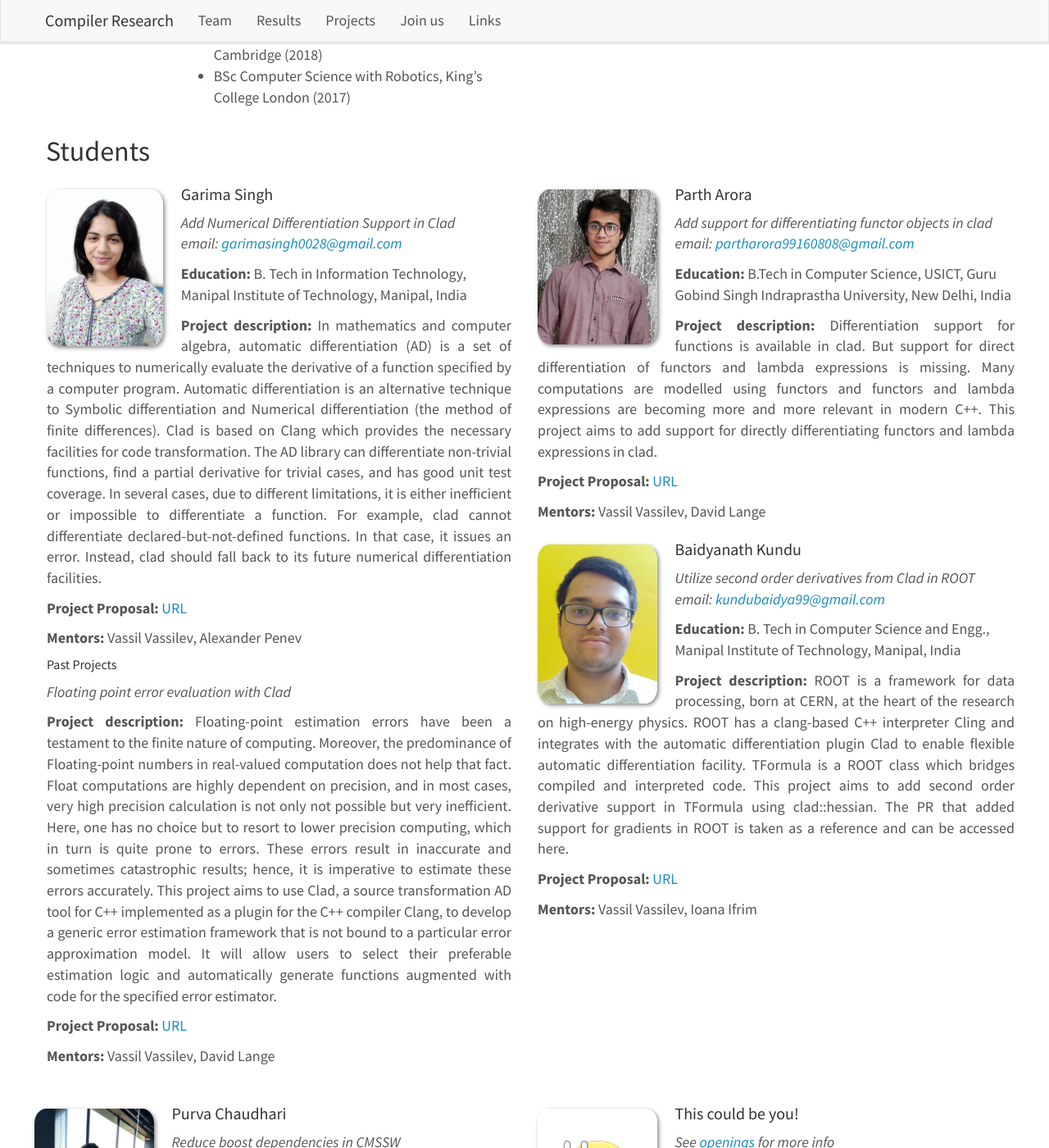
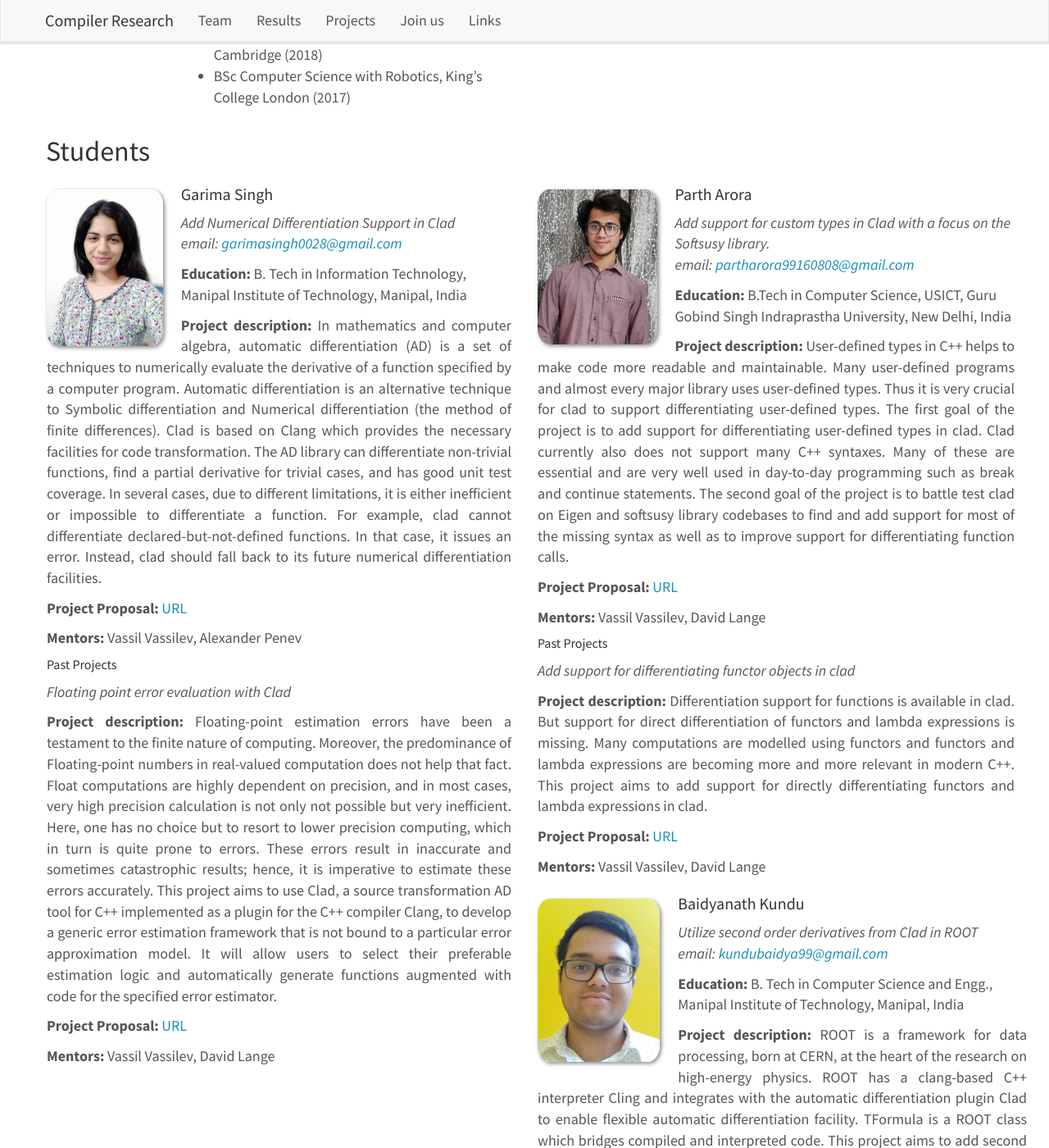
Before and after one commit to vgvassilev/clad, a Jekyll site: the page built from _pages/team.md, in a window 1280 px wide and 1400 px high, scrolled down 849 px. Shown: the whole window at 82% size. Built offline with Jekyll 4.4.1, drawn with Linux system fonts in a browser that asks for light colours; nearby versions of some CDN libraries; a style sheet for code colours, icons or effects is not loaded.

Commit message:
Add current project details

```diff
--- a/_data/students.yml
+++ b/_data/students.yml
@@ -40,18 +40,33 @@
 
 - name: "Parth Arora"
   photo: Parth.jpg
-  info: 'Add support for differentiating functor objects in clad'
   email: partharora99160808@gmail.com
   education: "B.Tech in Computer Science, USICT, Guru Gobind Singh Indraprastha University, New Delhi, India"
+  current: 1
+  info: "Add support for custom types in Clad with a focus on the Softsusy library."
   description: |
+    User-defined types in C++ helps to make code more readable and maintainable.
+    Many user-defined programs and almost every major library uses user-defined
+    types. Thus it is very crucial for clad to support differentiating user-defined
+    types. The first goal of the project is to add support for differentiating
+    user-defined types in clad. Clad currently also does not support many C++
+    syntaxes. Many of these are essential and are very well used in day-to-day
+    programming such as break and continue statements. The second goal of the
+    project is to battle test clad on Eigen and softsusy library codebases to
+    find and add support for most of the missing syntax as well as to improve
+    support for differentiating function calls.
+  proposal: /assets/docs/Parth_Arora_Proposal_2022.pdf
+  mentors: Vassil Vassilev, David Lange
+  past_projects: 1
+  past_info: 'Add support for differentiating functor objects in clad'
+  past_description: |
     Differentiation support for functions is available in clad. But support for direct
     differentiation of functors and lambda expressions is missing. Many computations are
     modelled using functors and functors and lambda expressions are becoming more and
     more relevant in modern C++. This project aims to add support for directly differentiating
     functors and lambda expressions in clad.
-  proposal: /assets/docs/Parth_Arora_Proposal_2021.pdf
-  mentors: Vassil Vassilev, David Lange
-  current: 1
+  past_proposal: /assets/docs/Parth_Arora_Proposal_2021.pdf
+  past_mentors: Vassil Vassilev, David Lange
 
 - name: "Baidyanath Kundu"
   photo: Baidyanath.png
```
Also changed, not shown: 1 other file.
